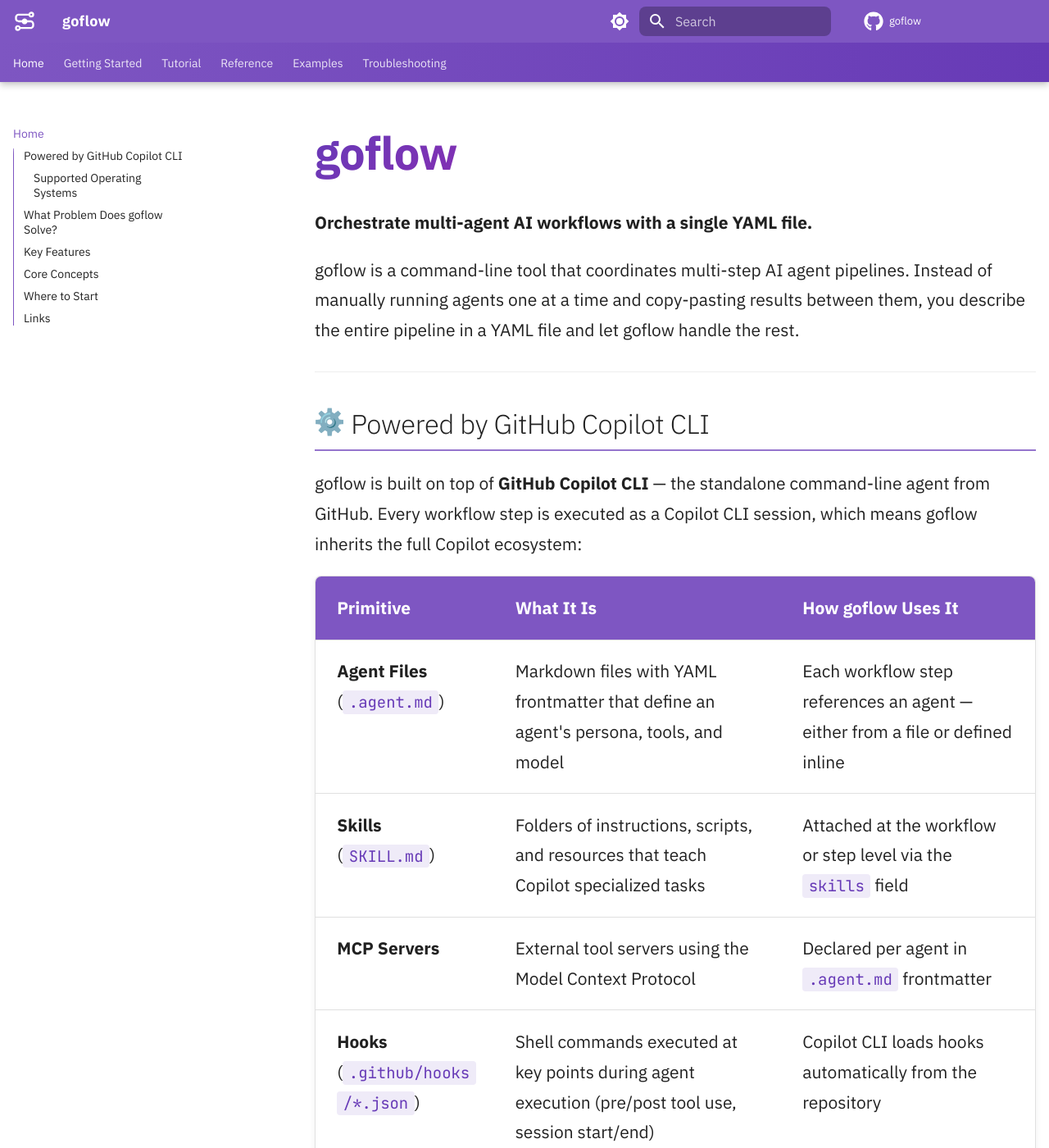
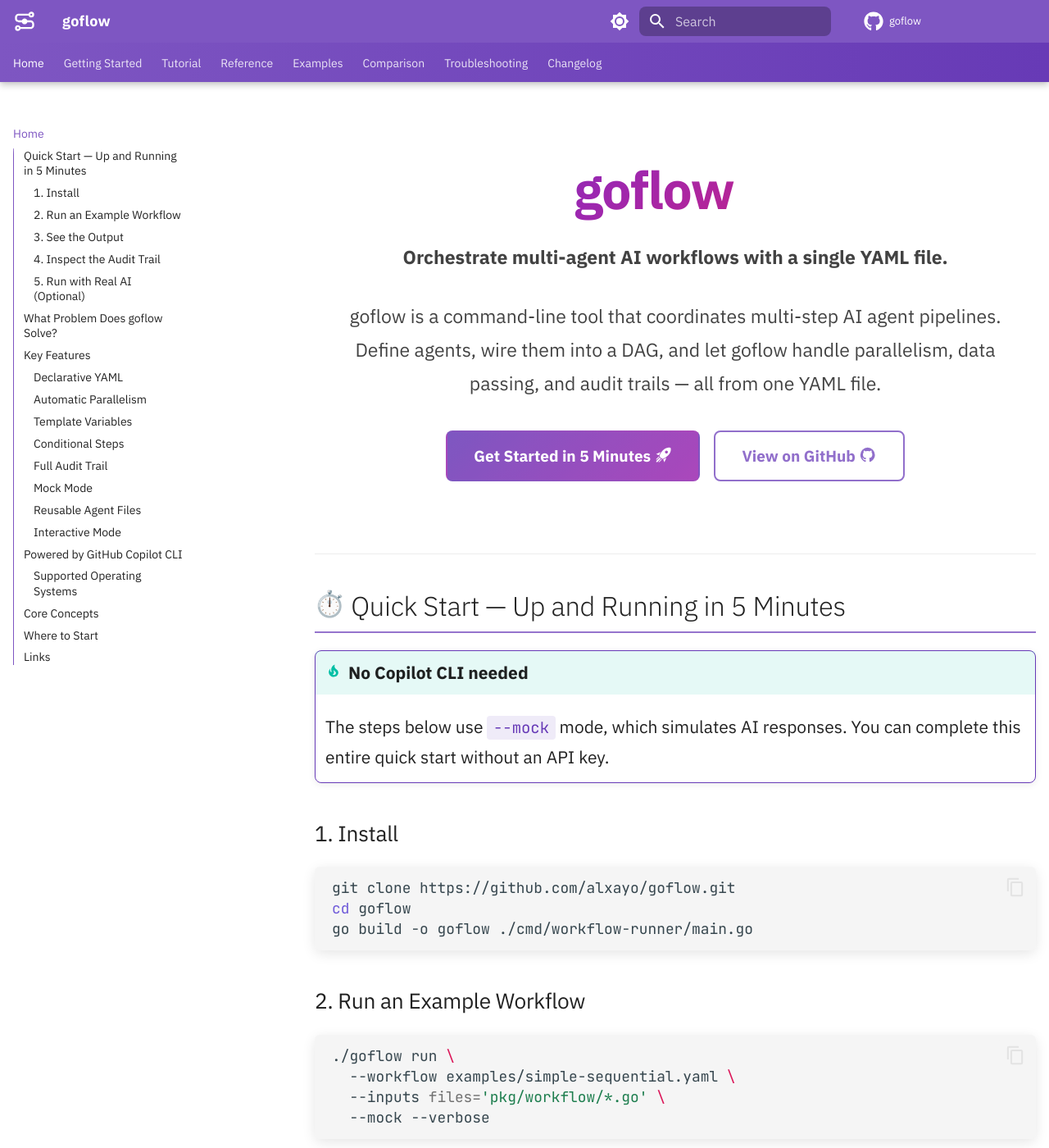
Before and after one commit to alxayo/goflow, an MkDocs documentation site: the page built from docs/index.md, in a window 1280 px wide and 1400 px high. Shown: the whole window at 82% size. Built offline with MkDocs 1.6.1 and Material for MkDocs 9.7.7, drawn with Linux system fonts in a browser that asks for light colours; emoji names are drawn with the system emoji font; comment, search, counter and statistics services are not loaded; some of the changed text lies outside the part shown.

Commit message:
docs: enhance GitHub Pages site with hero, feature grid, and expanded nav
- Overhaul landing page with hero section, inline 5-min quick start,
  and feature grid with 8 interactive cards
- Add CTA buttons linking to quickstart and GitHub repo
- Add changelog, advanced usage, comparison, and extra examples to nav
- Create docs/changelog.md mirroring root CHANGELOG.md
- Enhance CSS with hero styling, feature cards, responsive layout,
  CTA button styles, version badge, and dark-mode support
- Update quickstart framing to 'Under 5 Minutes' with prerequisites

Co-authored-by: Copilot <223556219+Copilot@users.noreply.github.com>

````diff
--- /dev/null
+++ b/docs/changelog.md
@@ -0,0 +1,78 @@
+# Changelog
+
+All notable changes to goflow are documented here.
+
+The format follows [Keep a Changelog](https://keepachangelog.com/en/1.1.0/).
+Versions follow [Semantic Versioning](https://semver.org/spec/v2.0.0.html).
+
+---
+
+## [0.2.0] — 2026-03-30
+
+### Added
+
+- **Stream recording to audit trail** (`stream.jsonl`): when `--streaming` is enabled, each step
+  now records all LLM events (assistant turns, message deltas, tool executions, user input
+  requests/responses) to `stream.jsonl` in JSON Lines format. Events are appended in real-time,
+  enabling:
+    - Live monitoring via `tail -f .workflow-runs/.../steps/*/stream.jsonl`
+    - TUI stream switching between parallel steps
+    - Interactive mode context: see the full stream before an LLM question
+    - Full audit compliance with timestamped event trail
+- **User input event recording**: interactive mode sessions now emit `user.input_requested` and
+  `user.input_response` events to the stream, providing a complete audit trail of human-LLM
+  interactions.
+- **Copilot SDK executor** (`pkg/executor/copilot_sdk.go`): new default backend that drives
+  the Copilot CLI via the Go SDK rather than a subprocess. One SDK session is created per
+  workflow step for deterministic agent selection.
+- **Event-based session monitoring** (`pkg/executor/monitor.go`): sessions now complete via
+  `session.idle` event rather than a polling timeout, eliminating spurious timeout failures on
+  long-running steps. The `SessionMonitor` tracks tool calls, streamed text, subagent
+  delegations, and session errors in real time.
+- **`--stream` CLI flag**: streams the LLM's response token-by-token to stderr as it generates,
+  using `assistant.message_delta` events. Can be combined with `--verbose` for full visibility.
+- **Retry logic for transient failures**: steps with `retry_count` now retry on
+  context-deadline-exceeded and similar transient SDK errors with short linear backoff.
+- **Verbose progress output** (`--verbose`): real-time lifecycle events for agent turns, tool
+  calls, subagent delegations, and session completion/error.
+
+### Changed
+
+- Default executor changed from CLI subprocess to Copilot SDK. Use `--cli` to fall back to the
+  legacy subprocess executor.
+- `--verbose` flag description updated: it now covers session lifecycle events (tool calls,
+  subagent starts, session idle/error) rather than general logging.
+- Parallel fan-out failure policy uses best-effort: sibling steps continue when one step in a
+  parallel level fails; downstream fan-in steps may still run with partial inputs.
+- Orchestrator wired to `RunParallel` by default (previously required explicit call).
+- Event type names in `OnProgress` callbacks corrected to match SDK values
+  (`assistant.turn_start`, `tool.execution_start`, `tool.execution_complete`).
+
+### Fixed
+
+- Numbered item duplicate in `README.md` implementation notes (item 9 appeared twice).
+
+---
+
+## [0.1.0] — 2026-03-29
+
+Initial release.
+
+### Added
+
+- YAML workflow parser with full schema validation (`pkg/workflow/`)
+- DAG builder with topological sort and cycle detection
+- Template resolution for `{{inputs.X}}` and `{{steps.Y.output}}`
+- Condition evaluation (`contains`, `not_contains`, `equals`)
+- Agent loader and file-based discovery (`.agent.md`, Claude-format)
+- CLI subprocess executor (fallback, `--cli`)
+- Mock executor for deterministic local testing (`--mock`)
+- Parallel orchestrator with configurable `max_concurrency`
+- Audit trail: per-run timestamped directories with prompt, output, transcript, and metadata
+- Reporter with `markdown`, `json`, and `plain` output formats
+- Shared memory manager skeleton
+- `goflow run`, `goflow version`, `goflow help` CLI commands
+- Interactive mode (`--interactive`) for agents that ask clarification questions
+- Example workflows: `simple-sequential`, `code-review-pipeline`, `security-scan`,
+  `global-news-trends`, `decision-helper`, `guided-code-review`
+- MkDocs documentation site
--- a/docs/index.md
+++ b/docs/index.md
@@ -1,8 +1,183 @@
+<div class="hero" markdown>
+
 # goflow
 
 **Orchestrate multi-agent AI workflows with a single YAML file.**
 
-goflow is a command-line tool that coordinates multi-step AI agent pipelines. Instead of manually running agents one at a time and copy-pasting results between them, you describe the entire pipeline in a YAML file and let goflow handle the rest.
+goflow is a command-line tool that coordinates multi-step AI agent pipelines.
+Define agents, wire them into a DAG, and let goflow handle parallelism, data passing, and audit trails — all from one YAML file.
+
+[Get Started in 5 Minutes :material-rocket-launch:](getting-started/quickstart.md){ .md-button .md-button--primary }
+[View on GitHub :material-github:](https://github.com/alxayo/goflow){ .md-button }
+
+</div>
+
+---
+
+## :stopwatch: Quick Start — Up and Running in 5 Minutes
+
+!!! tip "No Copilot CLI needed"
+    The steps below use `--mock` mode, which simulates AI responses. You can complete this entire quick start without an API key.
+
+### 1. Install
+
+```bash
+git clone https://github.com/alxayo/goflow.git
+cd goflow
+go build -o goflow ./cmd/workflow-runner/main.go
+```
+
+### 2. Run an Example Workflow
+
+```bash
+./goflow run \
+  --workflow examples/simple-sequential.yaml \
+  --inputs files='pkg/workflow/*.go' \
+  --mock --verbose
+```
+
+### 3. See the Output
+
+```
+[INFO] Loading workflow: examples/simple-sequential.yaml
+[INFO] Starting workflow: simple-sequential
+[INFO] Step 1/3: security-review (security-reviewer)
+[INFO] Step 2/3: perf-review (performance-reviewer)
+[INFO] Step 3/3: summary (aggregator)
+[INFO] Workflow completed in 0.05s
+
+## Step: summary
+
+mock output
+```
+
+### 4. Inspect the Audit Trail
+
+```bash
+ls .workflow-runs/*/
+# workflow.meta.json  workflow.yaml  final_output.md  steps/
+```
+
+### 5. Run with Real AI (Optional)
+
+```bash
+./goflow run \
+  --workflow examples/simple-sequential.yaml \
+  --inputs files='pkg/workflow/*.go' \
+  --verbose
+```
+
+Remove `--mock` and goflow calls a real LLM. Requires [Copilot CLI](getting-started/installation.md#setting-up-copilot-cli-for-real-ai-calls) on your PATH.
+
+[:material-book-open-page-variant: Full Installation Guide](getting-started/installation.md){ .md-button }
+[:material-file-document-edit: Build Your First Workflow](getting-started/first-workflow.md){ .md-button }
+
+---
+
+## :thinking: What Problem Does goflow Solve?
+
+Imagine you want to review code with three specialized AI agents — a security reviewer, a performance reviewer, and an aggregator. Without goflow, you'd run each agent manually, copy outputs between them, and coordinate timing yourself.
+
+**With goflow**, you describe the entire pipeline in YAML and run it with one command:
+
+```yaml title="code-review.yaml"
+name: "code-review"
+agents:
+  security-reviewer:
+    inline:
+      description: "Reviews code for security issues"
+      prompt: "You are a security expert. Find vulnerabilities."
+      tools: ["grep", "view"]
+  performance-reviewer:
+    inline:
+      description: "Reviews code for performance issues"
+      prompt: "You are a performance expert. Find bottlenecks."
+      tools: ["grep", "view"]
+  aggregator:
+    inline:
+      description: "Combines review findings"
+      prompt: "You combine multiple reviews into a clear summary."
+
+steps:
+  - id: security-review
+    agent: security-reviewer
+    prompt: "Review all Go files for security vulnerabilities."
+
+  - id: performance-review
+    agent: performance-reviewer
+    prompt: "Review all Go files for performance issues."
+
+  - id: summary
+    agent: aggregator
+    prompt: |
+      Combine these reviews into a final report:
+      ## Security: {{steps.security-review.output}}
+      ## Performance: {{steps.performance-review.output}}
+    depends_on: [security-review, performance-review]
+
+output:
+  steps: [summary]
+  format: markdown
+```
+
+```bash
+goflow run --workflow code-review.yaml --verbose
+```
+
+goflow automatically:
+
+- :zap: Runs `security-review` and `performance-review` **in parallel**
+- :link: Injects their outputs into `summary` using `{{steps.X.output}}`
+- :bookmark_tabs: Creates a complete **audit trail** of every prompt and response
+- :test_tube: Supports `--mock` mode for testing without real AI tokens
+
+---
+
+## :rocket: Key Features
+
+<div class="feature-grid" markdown>
+
+<div class="feature-card" markdown>
+### :material-file-document-edit: Declarative YAML
+Define your entire pipeline — agents, steps, dependencies — in one file. No glue code required.
+</div>
+
+<div class="feature-card" markdown>
+### :material-lightning-bolt: Automatic Parallelism
+Steps that don't depend on each other run concurrently via goroutines. Fan-out and fan-in patterns are built in.
+</div>
+
+<div class="feature-card" markdown>
+### :material-code-braces: Template Variables
+Pass data between steps with `{{steps.X.output}}` and parameterize workflows with `{{inputs.Y}}`.
+</div>
+
+<div class="feature-card" markdown>
+### :material-source-branch: Conditional Steps
+Skip or run steps based on previous outputs using `contains`, `not_contains`, or `equals` conditions.
+</div>
+
+<div class="feature-card" markdown>
+### :material-folder-search: Full Audit Trail
+Every run saves prompts, outputs, timing, and metadata to a timestamped directory for full transparency.
+</div>
+
+<div class="feature-card" markdown>
+### :material-test-tube: Mock Mode
+Test your workflow structure end-to-end without making real API calls — instant results, zero cost.
+</div>
+
+<div class="feature-card" markdown>
+### :material-robot: Reusable Agent Files
+Define agents once in `.agent.md` files — compatible with VS Code custom agents — and use them across workflows.
+</div>
+
+<div class="feature-card" markdown>
+### :material-account-question: Interactive Mode
+Agents can pause mid-workflow to ask the user clarification questions, then continue with the answer.
+</div>
+
+</div>
 
 ---
 
@@ -12,12 +187,11 @@ goflow is built on top of **GitHub Copilot CLI** — the standalone command-line
 
 | Primitive | What It Is | How goflow Uses It |
 |-----------|------------|-------------------|
-| **Agent Files** (`.agent.md`) | Markdown files with YAML frontmatter that define an agent's persona, tools, and model | Each workflow step references an agent — either from a file or defined inline |
-| **Skills** (`SKILL.md`) | Folders of instructions, scripts, and resources that teach Copilot specialized tasks | Attached at the workflow or step level via the `skills` field |
-| **MCP Servers** | External tool servers using the Model Context Protocol | Declared per agent in `.agent.md` frontmatter |
-| **Hooks** (`.github/hooks/*.json`) | Shell commands executed at key points during agent execution (pre/post tool use, session start/end) | Copilot CLI loads hooks automatically from the repository |
-| **Custom Instructions** | `.instructions.md` and `copilot-instructions.md` files | Automatically included in prompts by Copilot CLI |
-| **Model Selection** | `--model` flag to choose from available models | Configurable per workflow, agent, or step |
+| **Agent Files** (`.agent.md`) | Markdown files with YAML frontmatter defining persona, tools, model | Each workflow step references an agent |
+| **Skills** (`SKILL.md`) | Folders of instructions and resources for specialized tasks | Attached at workflow or step level |
+| **MCP Servers** | External tool servers using the Model Context Protocol | Declared per agent in `.agent.md` |
+| **Hooks** (`.github/hooks/*.json`) | Shell commands at session lifecycle points | Loaded automatically by Copilot CLI |
+| **Model Selection** | Choose from available models per step | Configurable per workflow, agent, or step |
 
 !!! info "Copilot CLI Required for Real Execution"
     goflow requires [GitHub Copilot CLI](https://docs.github.com/en/copilot/concepts/agents/copilot-cli/about-copilot-cli) installed locally (`copilot` on PATH) for real AI calls. Use `--mock` mode for testing without it.
@@ -32,111 +206,15 @@ goflow is built on top of **GitHub Copilot CLI** — the standalone command-line
 
 ---
 
-## :thinking: What Problem Does goflow Solve?
-
-Imagine you want to review code with multiple specialized AI agents:
-
-1. A **security reviewer** checks for vulnerabilities
-2. A **performance reviewer** checks for bottlenecks
-3. An **aggregator** combines all findings into a report
-
-Without goflow, you would need to:
-
-- Run each agent manually
-- Copy output from one agent to the next
-- Coordinate which agents can run in parallel
-- Keep track of all the results
-
-**With goflow**, you define this once in YAML:
-
-```yaml title="code-review.yaml"
-name: "code-review"
-description: "Multi-agent code review pipeline"
-
-agents:
-  security-reviewer:
-    inline:
-      description: "Reviews code for security issues"
-      prompt: "You are a security expert. Find vulnerabilities and cite file paths."
-      tools: ["grep", "view"]
-
-  performance-reviewer:
-    inline:
-      description: "Reviews code for performance issues"
-      prompt: "You are a performance expert. Find bottlenecks and cite file paths."
-      tools: ["grep", "view"]
-
-  aggregator:
-    inline:
-      description: "Combines review findings"
-      prompt: "You combine multiple reviews into a clear, actionable summary."
-
-steps:
-  - id: security-review
-    agent: security-reviewer
-    prompt: "Review all Go files for security vulnerabilities."
-
-  - id: performance-review
-    agent: performance-reviewer
-    prompt: "Review all Go files for performance issues."
-
-  - id: summary
-    agent: aggregator
-    prompt: |
-      Combine these reviews into a final report:
-
-      ## Security Findings
-      {{steps.security-review.output}}
-
-      ## Performance Findings
-      {{steps.performance-review.output}}
-    depends_on: [security-review, performance-review]
-
-output:
-  steps: [summary]
-  format: markdown
-```
-
-Then run it with one command:
-
-```bash
-goflow run --workflow code-review.yaml --verbose
-```
-
-goflow automatically:
-
-- :zap: Runs `security-review` and `performance-review` **in parallel** (they don't depend on each other)
-- :link: Injects their outputs into the `summary` step using `{{steps.X.output}}`
-- :bookmark_tabs: Creates a complete audit trail of every prompt and response
-- :test_tube: Supports `--mock` mode so you can test without using real AI tokens
-
----
-
-## :rocket: Key Features
-
-| Feature | What It Does |
-|---------|--------------|
-| **Declarative YAML** | Define your entire pipeline in one file — agents, steps, dependencies |
-| **Automatic Parallelism** | Steps that don't depend on each other run simultaneously |
-| **Template Variables** | Pass outputs between steps with `{{steps.X.output}}` |
-| **Conditional Steps** | Skip or run steps based on previous outputs |
-| **Full Audit Trail** | Every run saves prompts, outputs, and timing to disk |
-| **Mock Mode** | Test your workflow structure without API calls |
-| **Reusable Agents** | Define agents once in `.agent.md` files, use everywhere |
-
----
-
 ## :bulb: Core Concepts
-
-Before diving in, here are the key ideas:
 
 <div class="grid cards" markdown>
 
-- :material-file-document-edit: **Workflow YAML** — The file that defines your entire pipeline
-- :material-robot: **Agents** — AI personas with specific tools and instructions
-- :material-stairs: **Steps** — Individual tasks that agents perform
-- :material-code-braces: **Templates** — `{{steps.X.output}}` and `{{inputs.Y}}` placeholders
-- :material-folder-open: **Audit Trail** — Complete logs under `.workflow-runs/`
+- :material-file-document-edit: **Workflow YAML** — The file that defines your entire pipeline: agents, steps, dependencies, and output formatting
+- :material-robot: **Agents** — AI personas with specific tools, instructions, and model preferences — defined inline or in `.agent.md` files
+- :material-stairs: **Steps** — Individual tasks that agents perform, wired together via `depends_on` into a dependency graph (DAG)
+- :material-code-braces: **Templates** — `{{steps.X.output}}` and `{{inputs.Y}}` placeholders that are resolved at runtime
+- :material-folder-open: **Audit Trail** — Complete logs of every run stored under `.workflow-runs/` with prompts, outputs, and metadata
 
 </div>
 
@@ -147,11 +225,14 @@ Before diving in, here are the key ideas:
 | If You Want To... | Go Here |
 |-------------------|---------|
 | Install goflow and run your first command | [:material-download: Installation](getting-started/installation.md) |
-| See goflow work in 2 minutes | [:material-rocket-launch: Quick Start](getting-started/quickstart.md) |
+| See goflow work in under 5 minutes | [:material-rocket-launch: Quick Start](getting-started/quickstart.md) |
 | Build your first workflow step-by-step | [:material-book-open-page-variant: Your First Workflow](getting-started/first-workflow.md) |
 | Learn features progressively | [:material-school: Tutorial](tutorial/index.md) |
-| Look up specific YAML fields | [:material-file-document: Reference](reference/workflow-schema.md) |
+| Look up specific YAML fields | [:material-file-document: Workflow Schema Reference](reference/workflow-schema.md) |
+| See all CLI flags and options | [:material-console: CLI Reference](reference/cli.md) |
+| Browse all configuration options | [:material-cog: Settings & Options](reference/settings-and-options.md) |
 | Copy working workflow patterns | [:material-code-tags: Examples](examples/index.md) |
+| Fix a problem | [:material-lifebuoy: Troubleshooting](troubleshooting.md) |
 
 ---
 
@@ -159,3 +240,4 @@ Before diving in, here are the key ideas:
 
 - [:material-github: GitHub Repository](https://github.com/alxayo/goflow)
 - [:material-folder-multiple: Example Workflows](https://github.com/alxayo/goflow/tree/main/examples)
+- [:material-text-box-check: Changelog](changelog.md)
--- a/docs/stylesheets/extra.css
+++ b/docs/stylesheets/extra.css
@@ -21,14 +21,103 @@
 }
 
 /* Hero section styling for home page */
-.md-content__inner h1:first-of-type {
-  font-size: 2.8rem;
-  font-weight: 700;
-  background: linear-gradient(135deg, #673ab7 0%, #9c27b0 50%, #e91e63 100%);
-  -webkit-background-clip: text;
-  -webkit-text-fill-color: transparent;
-  background-clip: text;
-  margin-bottom: 1.5rem;
+.hero {
+  text-align: center;
+  padding: 2rem 1rem 1rem;
+  margin-bottom: 1rem;
+}
+
+.hero h1 {
+  font-size: 3.2rem !important;
+  font-weight: 800 !important;
+  background: linear-gradient(135deg, #673ab7 0%, #9c27b0 40%, #e91e63 100%) !important;
+  -webkit-background-clip: text !important;
+  -webkit-text-fill-color: transparent !important;
+  background-clip: text !important;
+  margin-bottom: 1rem !important;
+  border-bottom: none !important;
+  padding-bottom: 0 !important;
+  letter-spacing: -0.02em;
+}
+
+.hero p {
+  font-size: 1.15rem;
+  max-width: 42rem;
+  margin: 0 auto 1.5rem;
+  opacity: 0.85;
+  line-height: 1.8;
+}
+
+.hero .md-button {
+  margin: 0.3rem;
+  padding: 0.6rem 1.6rem;
+  font-weight: 600;
+  border-radius: 8px;
+  font-size: 0.95rem;
+  transition: transform 0.15s ease, box-shadow 0.15s ease;
+}
+
+.hero .md-button:hover {
+  transform: translateY(-2px);
+  box-shadow: 0 4px 12px rgba(103, 58, 183, 0.3);
+}
+
+.hero .md-button--primary {
+  background: linear-gradient(135deg, #673ab7, #9c27b0);
+  border-color: transparent;
+  color: white;
+}
+
+.hero .md-button--primary:hover {
+  background: linear-gradient(135deg, #7e57c2, #ab47bc);
+}
+
+[data-md-color-scheme="slate"] .hero .md-button--primary {
+  background: linear-gradient(135deg, #9575cd, #ce93d8);
+  color: #1a1a2e;
+}
+
+/* Feature grid */
+.feature-grid {
+  display: grid;
+  grid-template-columns: repeat(auto-fit, minmax(280px, 1fr));
+  gap: 1.2rem;
+  margin: 1.5rem 0;
+}
+
+.feature-card {
+  background: var(--md-code-bg-color);
+  border-radius: 12px;
+  padding: 1.5rem;
+  border: 1px solid rgba(103, 58, 183, 0.12);
+  transition: transform 0.2s ease, box-shadow 0.2s ease;
+}
+
+.feature-card:hover {
+  transform: translateY(-3px);
+  box-shadow: 0 6px 20px rgba(103, 58, 183, 0.12);
+}
+
+.feature-card h3 {
+  font-size: 1.05rem !important;
+  margin-top: 0 !important;
+  margin-bottom: 0.5rem !important;
+  border-bottom: none !important;
+  padding-bottom: 0 !important;
+}
+
+.feature-card p {
+  font-size: 0.95rem;
+  opacity: 0.85;
+  margin-bottom: 0;
+}
+
+[data-md-color-scheme="slate"] .feature-card {
+  border-color: rgba(149, 117, 205, 0.2);
+}
+
+[data-md-color-scheme="slate"] .feature-card:hover {
+  box-shadow: 0 6px 20px rgba(149, 117, 205, 0.15);
 }
 
 /* Enhanced code blocks */
@@ -203,3 +292,38 @@ html {
 .md-announce__inner {
   font-weight: 500;
 }
+
+/* Version badge */
+.version-badge {
+  display: inline-block;
+  background: linear-gradient(135deg, #673ab7, #9c27b0);
+  color: white;
+  padding: 0.2em 0.8em;
+  border-radius: 1em;
+  font-size: 0.8rem;
+  font-weight: 600;
+  vertical-align: middle;
+  margin-left: 0.5rem;
+}
+
+/* Quick-start section on homepage */
+.md-typeset .admonition.tip {
+  border-color: #673ab7;
+}
+
+/* Responsive hero */
+@media screen and (max-width: 600px) {
+  .hero h1 {
+    font-size: 2.2rem !important;
+  }
+
+  .hero .md-button {
+    display: block;
+    margin: 0.4rem auto;
+    max-width: 280px;
+  }
+
+  .feature-grid {
+    grid-template-columns: 1fr;
+  }
+}
--- a/mkdocs.yml
+++ b/mkdocs.yml
@@ -115,6 +115,7 @@ nav:
       - Template Variables: reference/templates.md
       - Shared Memory: reference/shared-memory.md
       - Output Control: reference/output.md
+      - Advanced Usage: reference/advanced-usage.md
       - Architecture: reference/architecture.md
   - Examples:
       - Overview: examples/index.md
@@ -122,4 +123,8 @@ nav:
       - Code Review Pipeline: examples/code-review.md
       - Security Scan: examples/security-scan.md
       - Decision Helper: examples/decision-helper.md
+      - Global News Trends: examples/global-news-trends.md
+      - Guided Code Review: examples/guided-code-review.md
+  - Comparison: COMPARISON_GITHUB_AGENTIC_WORKFLOWS.md
   - Troubleshooting: troubleshooting.md
+  - Changelog: changelog.md
````
Also changed, not shown: docs/getting-started/quickstart.md (+3 -1 lines).
